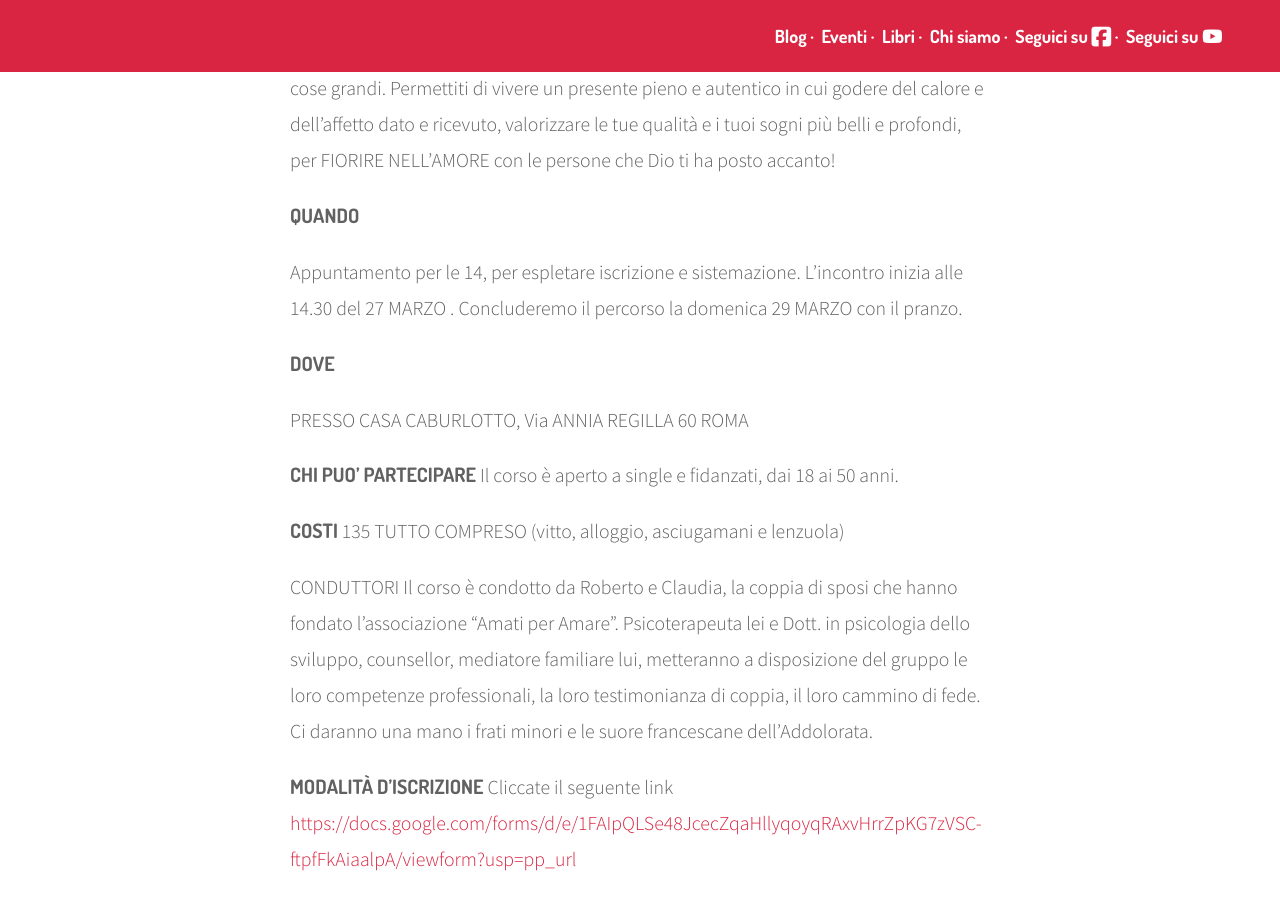
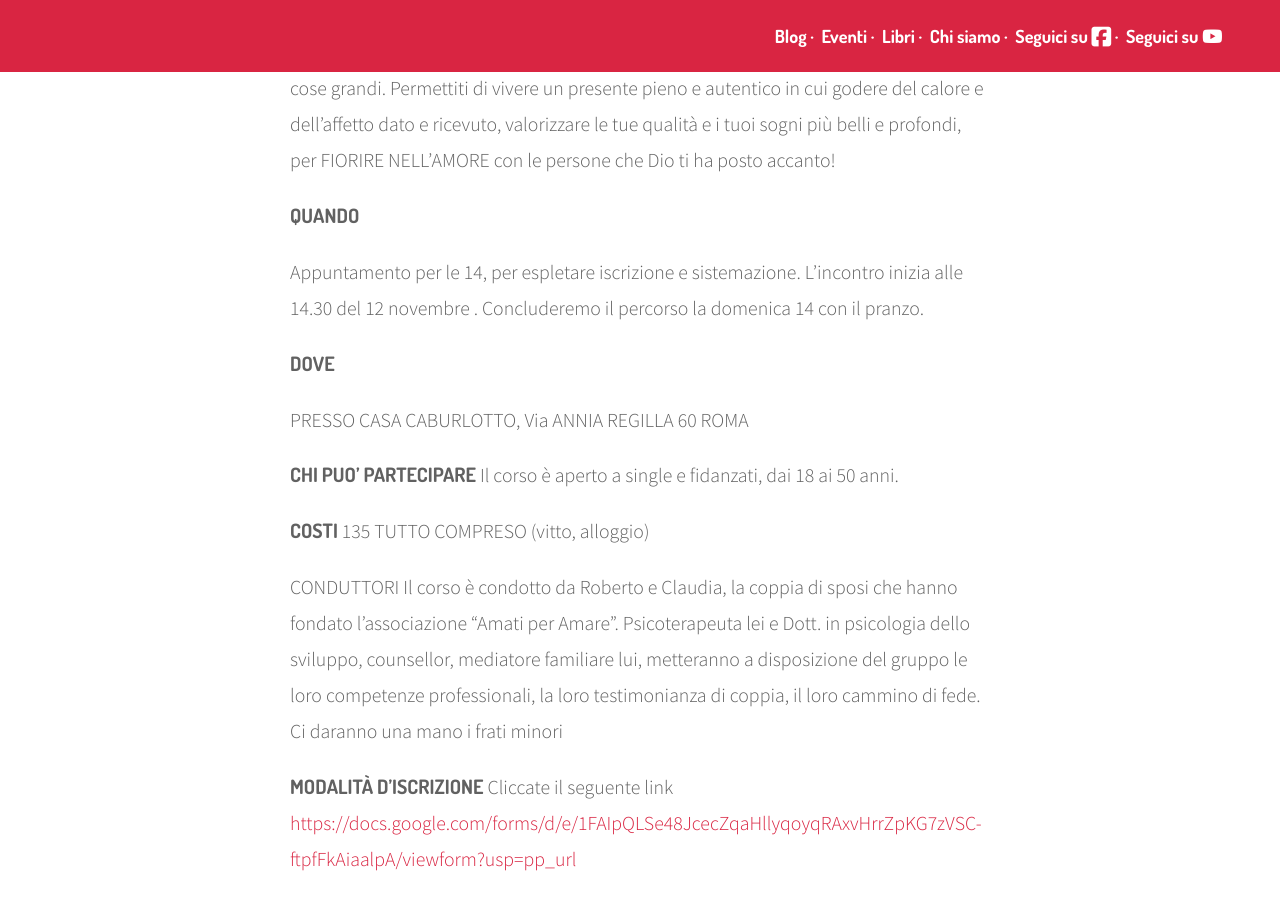
Before and after one commit to amatiperamare/amatiperamare.github.io, a Jekyll site: the page built from _events/TU.markdown, in a window 1280 px wide and 900 px high, scrolled down 1010 px. Built offline with Jekyll 4.4.1, drawn with Linux system fonts in a browser that asks for light colours; nearby versions of some CDN libraries.

Commit message:
Updated Tu

```diff
--- a/_events/TU.markdown
+++ b/_events/TU.markdown
@@ -19,7 +19,7 @@ Un tempo prezioso fatto di momenti di gioco, catechesi, dinamiche di gruppo, con
 
 **QUANDO**
 
-Appuntamento per le 14, per espletare iscrizione e sistemazione. L’incontro inizia alle 14.30 del 27 MARZO . Concluderemo il percorso la domenica 29 MARZO con il pranzo.
+Appuntamento per le 14, per espletare iscrizione e sistemazione. L’incontro inizia alle 14.30 del 12 novembre . Concluderemo il percorso la domenica  14  con il pranzo.
 
 **DOVE**
 
@@ -27,9 +27,9 @@ PRESSO CASA CABURLOTTO, Via ANNIA REGILLA 60 ROMA
 
 **CHI PUO’ PARTECIPARE** Il corso è aperto a single e fidanzati, dai 18 ai 50 anni.
 
-**COSTI** 135 TUTTO COMPRESO (vitto, alloggio, asciugamani e lenzuola)
+**COSTI** 135 TUTTO COMPRESO (vitto, alloggio)
 
-CONDUTTORI Il corso è condotto da Roberto e Claudia, la coppia di sposi che hanno fondato l’associazione “Amati per Amare”. Psicoterapeuta lei e Dott. in psicologia dello sviluppo, counsellor, mediatore familiare lui, metteranno a disposizione del gruppo le loro competenze professionali, la loro testimonianza di coppia, il loro cammino di fede. Ci daranno una mano i frati minori e le suore francescane dell’Addolorata.
+CONDUTTORI Il corso è condotto da Roberto e Claudia, la coppia di sposi che hanno fondato l’associazione “Amati per Amare”. Psicoterapeuta lei e Dott. in psicologia dello sviluppo, counsellor, mediatore familiare lui, metteranno a disposizione del gruppo le loro competenze professionali, la loro testimonianza di coppia, il loro cammino di fede. Ci daranno una mano i frati minori
 
 **MODALITÀ D’ISCRIZIONE** Cliccate il seguente link [https://docs.google.com/forms/d/e/1FAIpQLSe48JcecZqaHllyqoyqRAxvHrrZpKG7zVSC-ftpfFkAiaalpA/viewform?usp=pp_url](https://docs.google.com/forms/d/e/1FAIpQLSe48JcecZqaHllyqoyqRAxvHrrZpKG7zVSC-ftpfFkAiaalpA/viewform?usp=pp_url)
 
```
